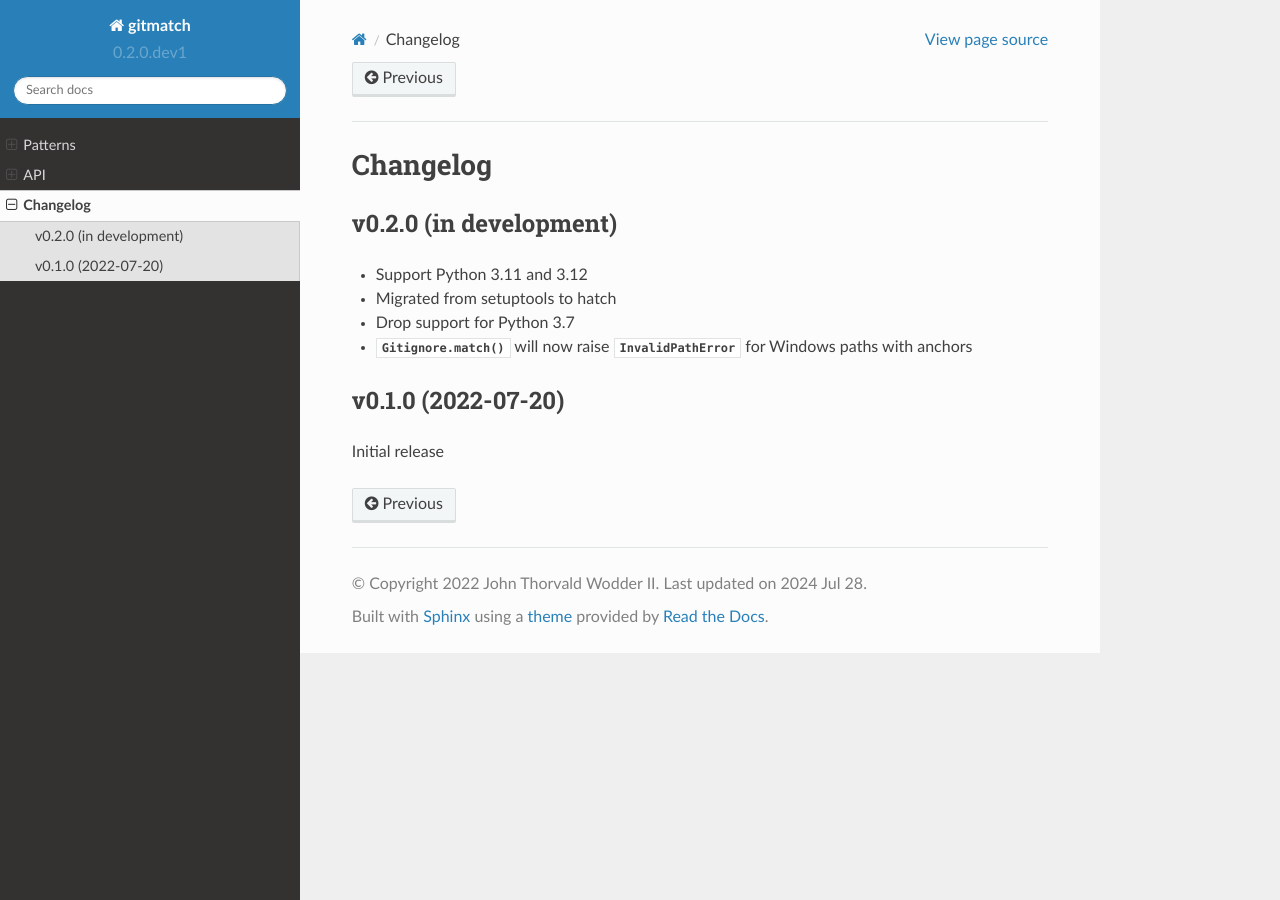
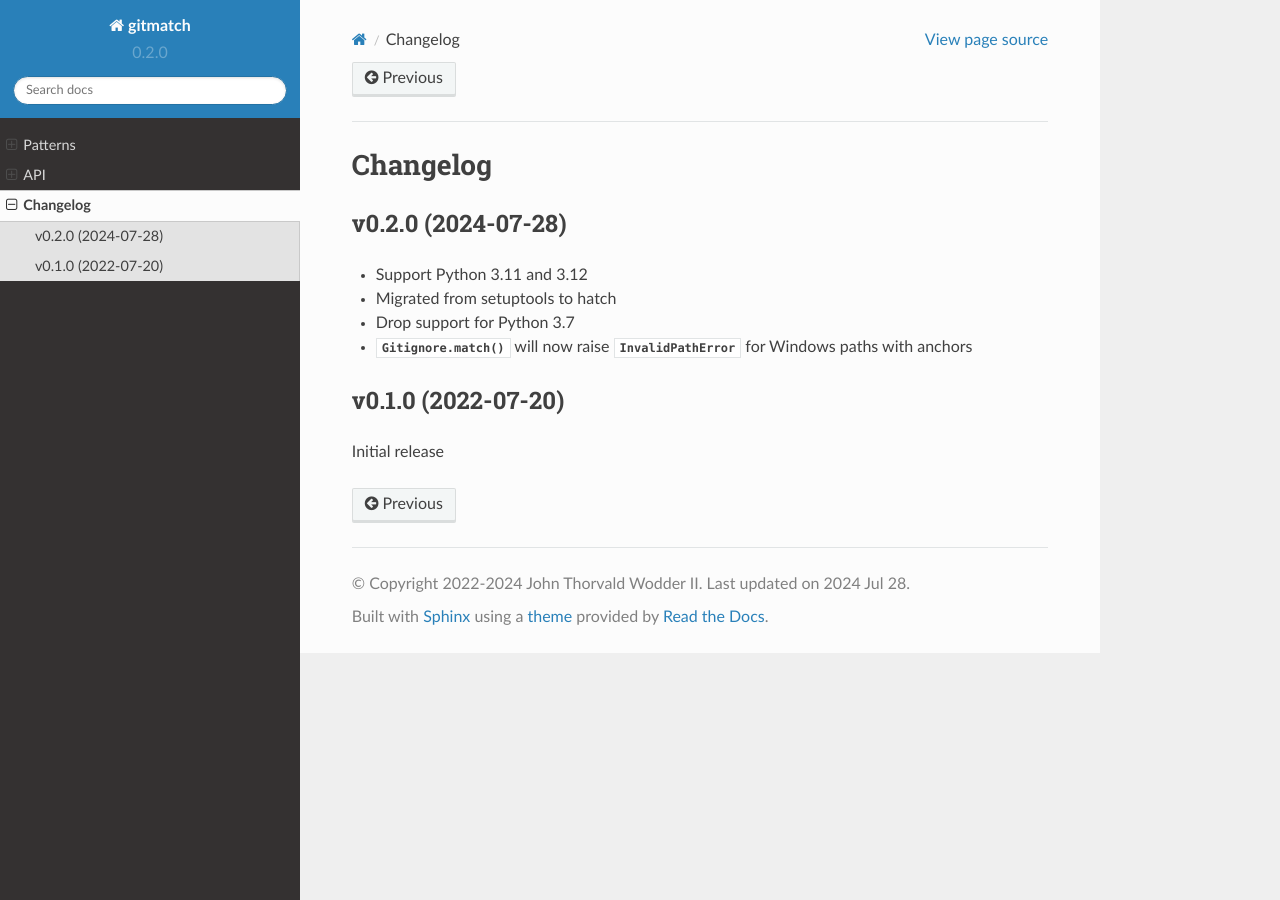
Before and after one commit to jwodder/gitmatch, a Sphinx documentation site: the page built from docs/changelog.rst, in a window 1280 px wide. Built offline with Sphinx 7.4.7 and the Read the Docs theme 2.0.0, drawn with Linux system fonts in a browser that asks for light colours.

Commit message:
v0.2.0 — Reject Windows paths with anchors
- Support Python 3.11 and 3.12
- Migrated from setuptools to hatch
- Drop support for Python 3.7
- `Gitignore.match()` will now raise `InvalidPathError` for Windows paths with anchors

```diff
--- a/CHANGELOG.md
+++ b/CHANGELOG.md
@@ -1,5 +1,5 @@
-v0.2.0 (in development)
------------------------
+v0.2.0 (2024-07-28)
+-------------------
 - Support Python 3.11 and 3.12
 - Migrated from setuptools to hatch
 - Drop support for Python 3.7
--- a/docs/changelog.rst
+++ b/docs/changelog.rst
@@ -3,8 +3,8 @@
 Changelog
 =========
 
-v0.2.0 (in development)
------------------------
+v0.2.0 (2024-07-28)
+-------------------
 - Support Python 3.11 and 3.12
 - Migrated from setuptools to hatch
 - Drop support for Python 3.7
--- a/docs/conf.py
+++ b/docs/conf.py
@@ -2,7 +2,7 @@
 
 project = "gitmatch"
 author = "John Thorvald Wodder II"
-copyright = "2022 John Thorvald Wodder II"  # noqa: A001
+copyright = "2022-2024 John Thorvald Wodder II"  # noqa: A001
 
 extensions = [
     "sphinx.ext.autodoc",
--- a/src/gitmatch/__init__.py
+++ b/src/gitmatch/__init__.py
@@ -19,7 +19,7 @@
 import re
 from typing import Any, AnyStr, Generic, Optional
 
-__version__ = "0.2.0.dev1"
+__version__ = "0.2.0"
 __author__ = "John Thorvald Wodder II"
 __author_email__ = "gitmatch@varonathe.org"
 __license__ = "MIT"
```
Also changed, not shown: 1 other file.
